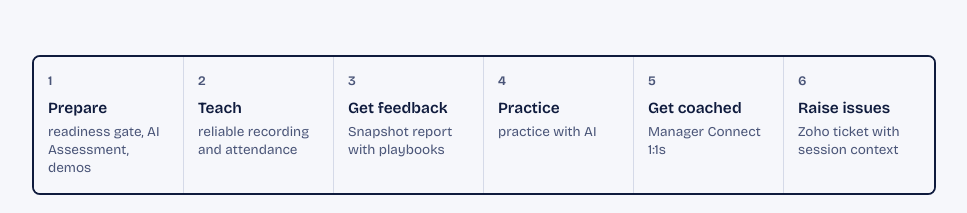
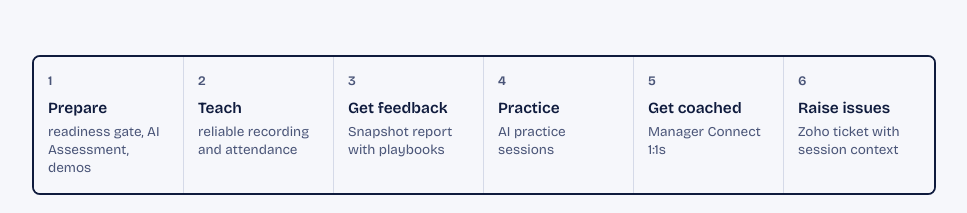
Before and after one commit to ankonandi/ankonandi.github.io, a React (Vite) app: page /teachos in a window 1280 px wide. Shown: the part 842-1055 px from the top of the page, without its empty margins (280-1247 px from the left). Built offline with nearby package versions, Linux system fonts and the light colour scheme.

Commit message:
Reword the practice step to avoid repeating the word

```diff
--- a/src/content/teachos.jsx
+++ b/src/content/teachos.jsx
@@ -4,7 +4,7 @@ export const loop = [
   ['Prepare', 'readiness gate, AI Assessment, demos'],
   ['Teach', 'reliable recording and attendance'],
   ['Get feedback', 'Snapshot report with playbooks'],
-  ['Practice', 'practice with AI'],
+  ['Practice', 'AI practice sessions'],
   ['Get coached', 'Manager Connect 1:1s'],
   ['Raise issues', 'Zoho ticket with session context'],
 ]
```
